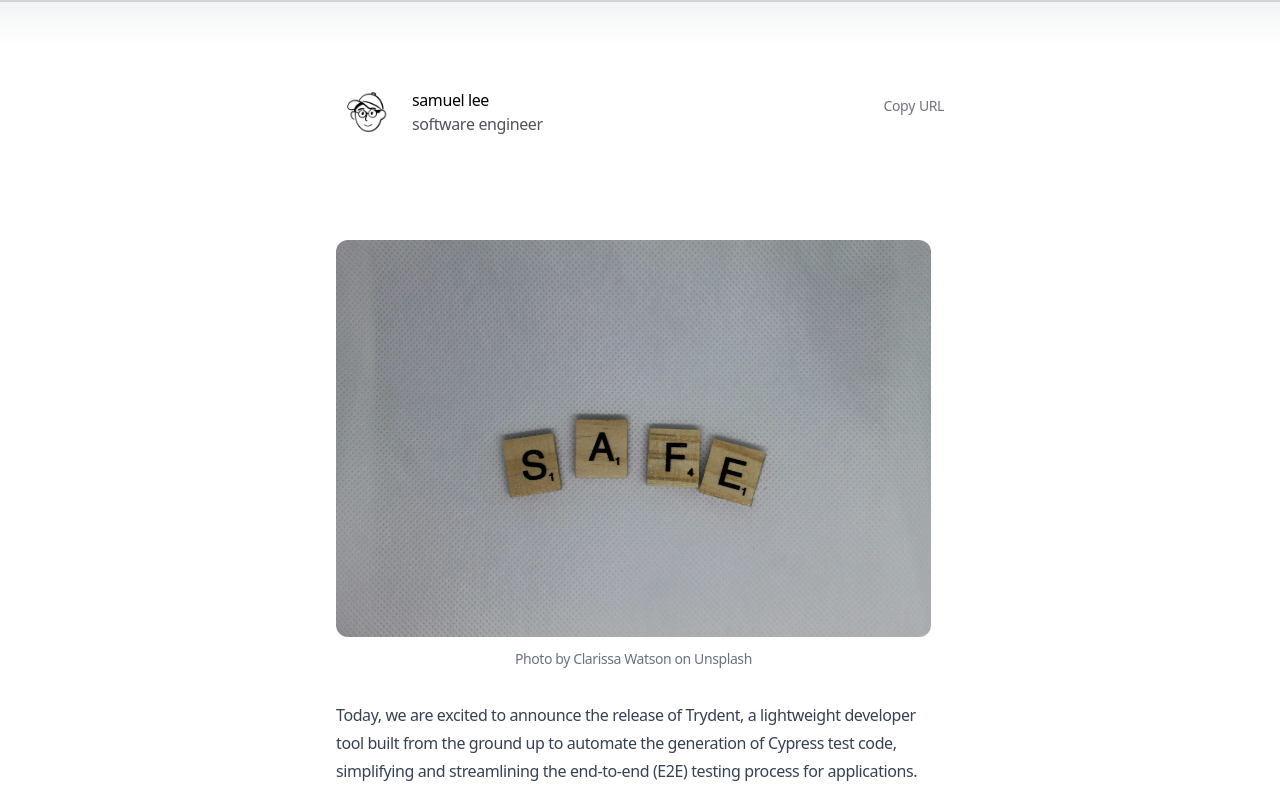
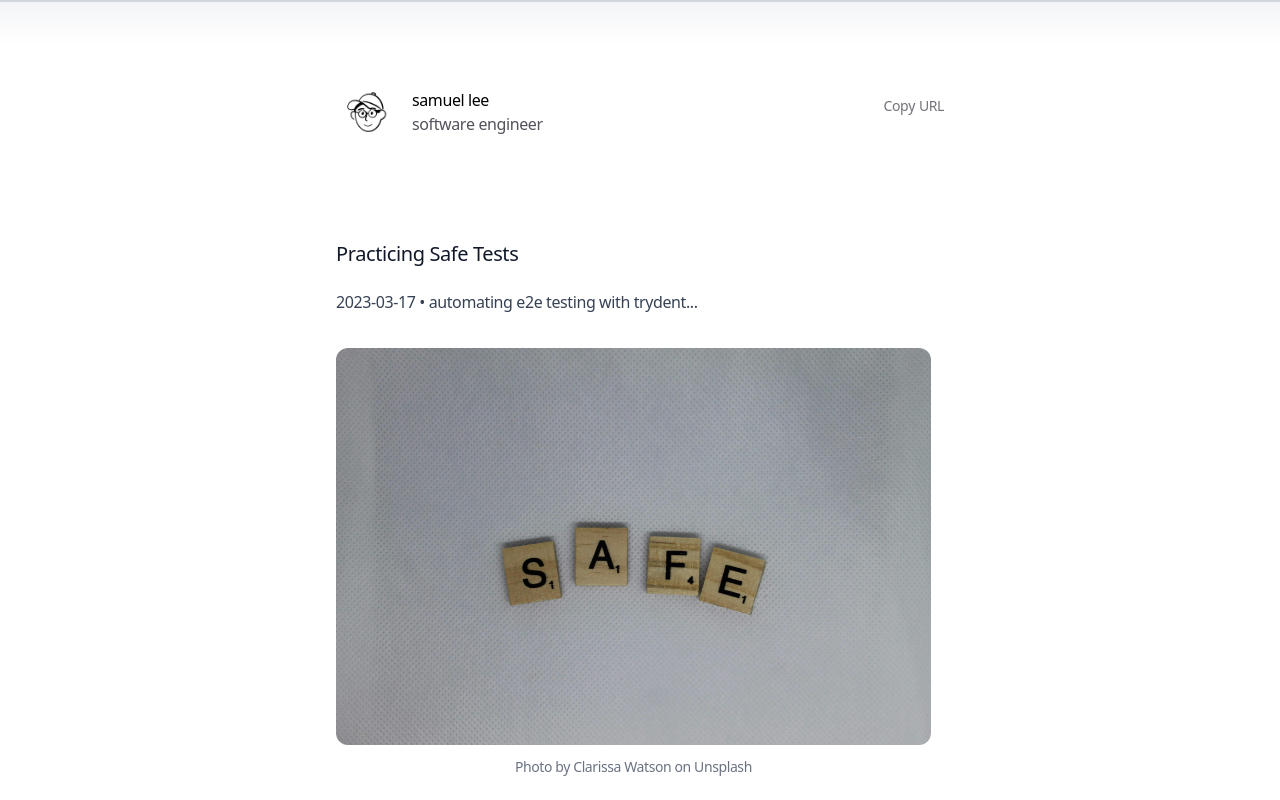
Before and after one commit to leesamuel423/simple-personal-site, a Next.js app: page /blog/practicing-safe-tests in a window 1280 px wide. Shown: the top 800 px of the page. Built offline with nearby package versions, Linux system fonts and the light colour scheme.

Commit message:
update blog + projects

```diff
--- a/app/blog/practicing-safe-tests/page.mdx
+++ b/app/blog/practicing-safe-tests/page.mdx
@@ -1,8 +1,6 @@
----
-title: practicing safe tests
-date: 2023-03-17
-description: automating e2e testing with trydent...
----
+# Practicing Safe Tests
+
+2023-03-17 • automating e2e testing with trydent...
 
 <Cover
   src="/blogs/practicing-safe-tests/safe.png"
```
Also changed, not shown: 1 other file (tests, documents, lock files or other folders).
